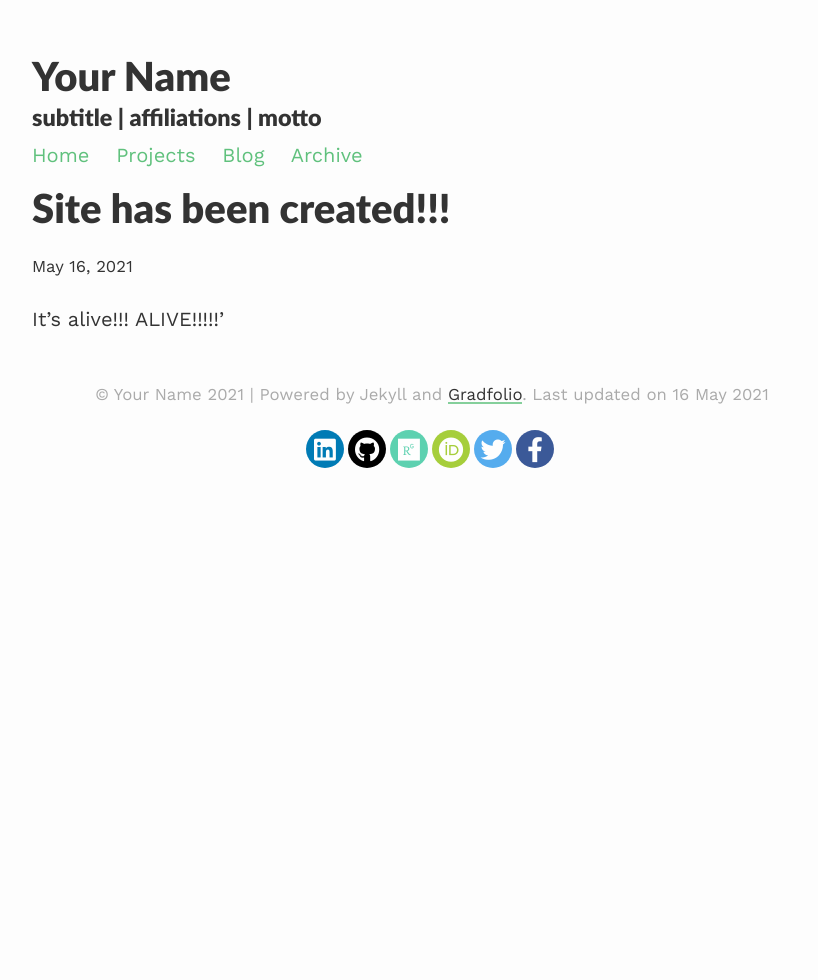
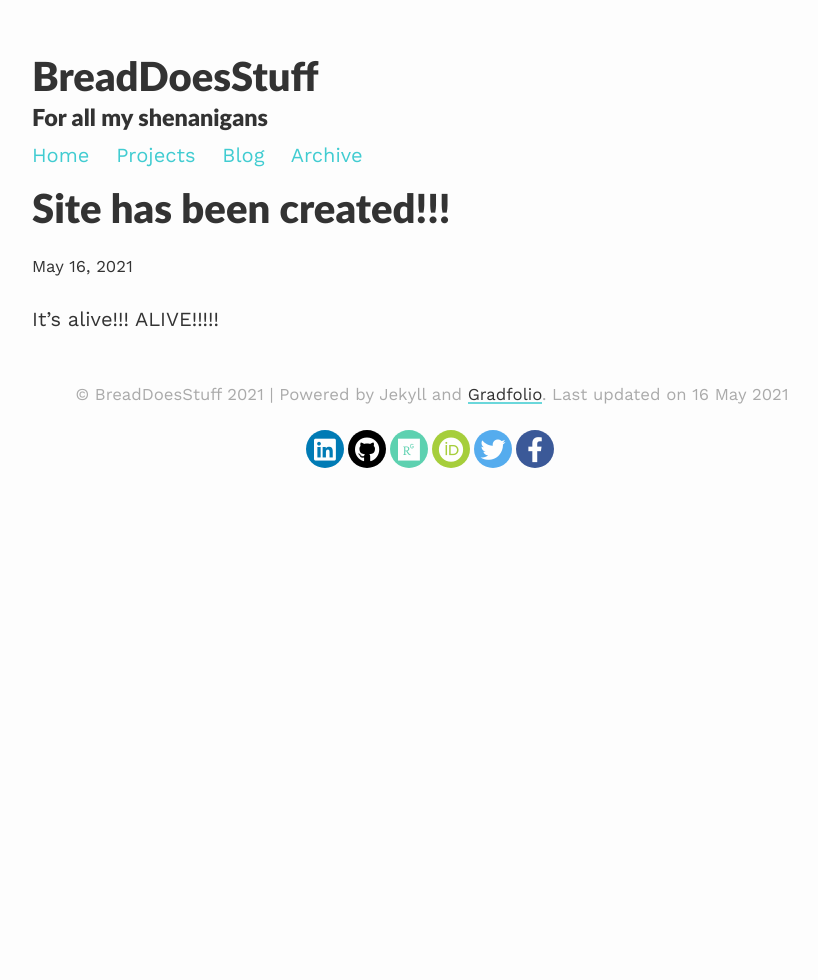
Before and after one commit to BreadDoesStuff/portfoliowebsiteblog, a Jekyll site: the page built from _posts/2021-5-16-site-creation.md, in a window 1280 px wide. Shown: the whole page, without its empty margins (208-1026 px from the left). Built offline with Jekyll 4.4.1, drawn with Linux system fonts in a browser that asks for light colours; nearby versions of some CDN libraries.

Commit message:
more changes

```diff
--- a/_config.yml
+++ b/_config.yml
@@ -1,7 +1,7 @@
 ### your site title here
 
-title: Your Name
-description: subtitle | affiliations | motto
+title: BreadDoesStuff
+description: For all my shenanigans
 
 baseurl: /portfoliowebsiteblog #name of GitHub repository
 url: #custom url to be used instead of GitHub repository
--- a/_posts/2021-5-16-site-creation.md
+++ b/_posts/2021-5-16-site-creation.md
@@ -3,4 +3,4 @@ layout: post
 title: Site has been created!!!
 ---
 
-It's alive!!! ALIVE!!!!!'
+It's alive!!! ALIVE!!!!!
--- a/assets/css/_sass/variables.scss
+++ b/assets/css/_sass/variables.scss
@@ -8,7 +8,7 @@ $spacing-unit:     30px;
 $light-gray: gray;
 $text-color:       #333;
 $background-color: #fdfdfd;
-$brand-color:      #60c17d;
+$brand-color:      #41ccd1;
 
 // Color scheme for light
 $body-bg: #fdfdfd;
```
